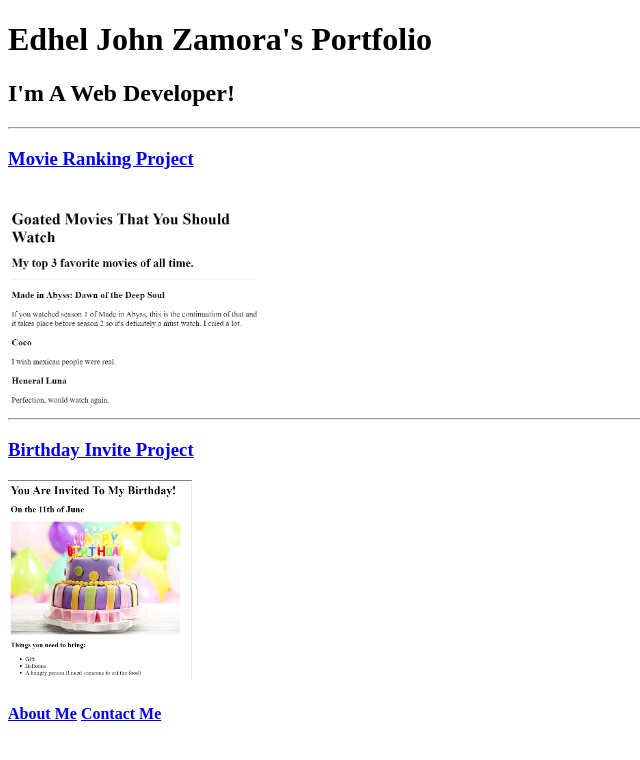
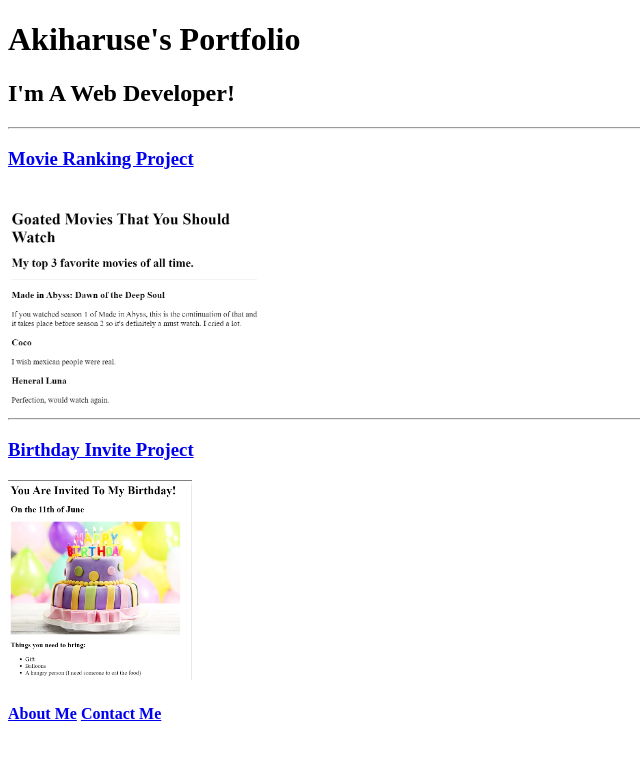
Before and after one commit to Akiharuse/HTML-Portfolio, a plain HTML site: page index.html in a window 1280 px wide. Shown: the whole page, without its empty margins (0-640 px from the left). Drawn offline with Linux system fonts and the light colour scheme.

Commit message:
Add files via upload

```diff
--- a/index.html
+++ b/index.html
@@ -7,7 +7,7 @@
     <title>Document</title>
 </head>
 <body>
-    <h1>Edhel John Zamora's Portfolio</h1>
+    <h1>Akiharuse's Portfolio</h1>
     <h2>I'm A Web Developer!</h2>
     <hr />
 
```
